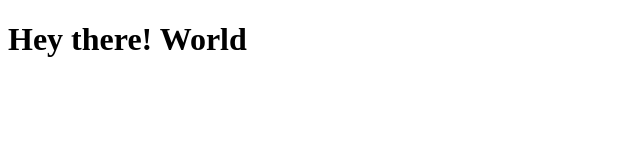
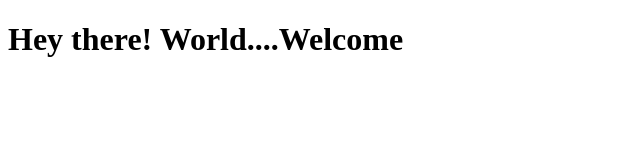
Before and after one commit to MihirrrSharma/gitPractice, a plain HTML site: page index.html in a window 1280 px wide. Shown: the whole page, without its empty margins (0-640 px from the left). Drawn offline with Linux system fonts and the light colour scheme.

Commit message:
Third commit

```diff
--- a/index.html
+++ b/index.html
@@ -6,6 +6,6 @@
     <title>Git Practise</title>
 </head>
 <body>
-    <h1>Hey there! World</h1>
+    <h1>Hey there! World....Welcome </h1>
 </body>
 </html>
```
